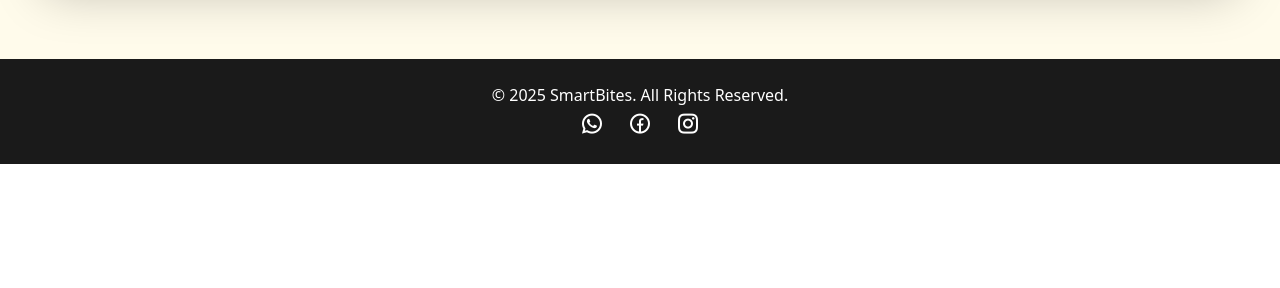
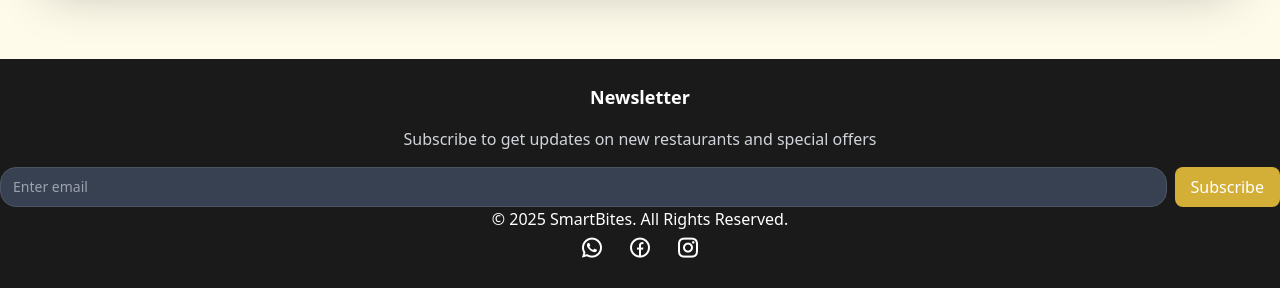
Before and after one commit to Fortunate02/SmartBites--ST10481919-, a plain HTML site: page Pages/about.html in a window 1280 px wide. Shown: the part 2164-2452 px from the top of the page. Before the commit the page ends 2328 px from the top, so only its background shows below. Drawn offline with nearby package versions, Linux system fonts and the light colour scheme.

Commit message:
Push
Push Pages, changelog and Readme file updates

```diff
--- a/Pages/about.html
+++ b/Pages/about.html
@@ -185,6 +185,20 @@ View All Restaurants
 
   <!-- Footer -->
   <footer class="bg-secondary text-white text-center py-6">
+
+        <!-- Newsletter Signup -->
+        <div>
+          <h4 class="text-lg font-semibold mb-4">Newsletter</h4>
+          <p class="text-gray-300 mb-4">Subscribe to get updates on new restaurants and special offers</p>
+          <div class="flex gap-2">
+            <input type="email" placeholder="Enter email" class="flex-1 px-3 py-2 bg-gray-700 border border-gray-600 rounded-lg text-white text-sm focus:ring-2 focus:ring-primary focus:border-transparent">
+            <button class="bg-primary text-white px-4 py-2 !rounded-button hover:bg-opacity-90 transition-all duration-200 whitespace-nowrap">
+              Subscribe
+            </button>
+          </div>
+        </div>
+      </div>
+
     <p>© 2025 SmartBites. All Rights Reserved.</p>
 
    <!-- Social Icons -->
```
